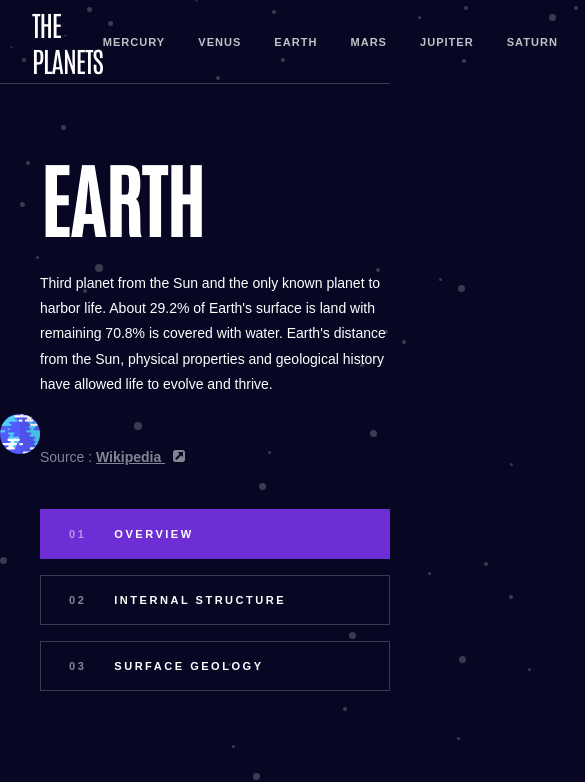
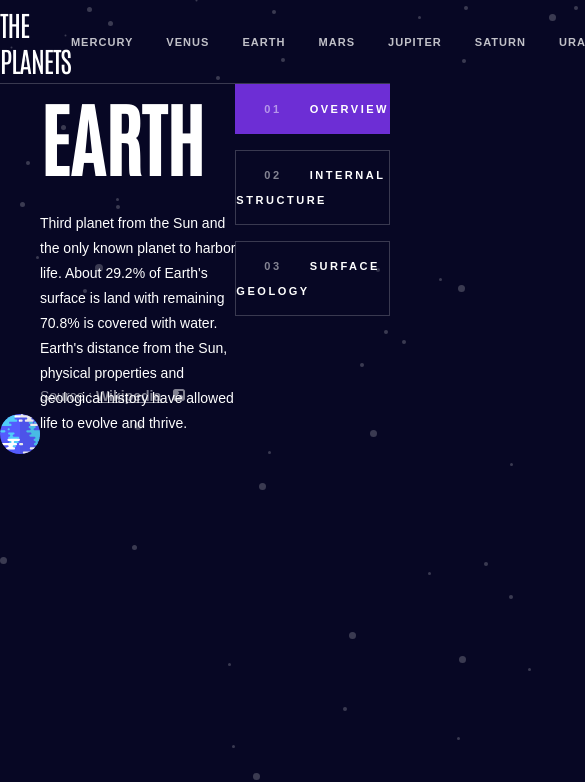
Before and after one commit to bradleyhop/frontend-mentor-planet-facts-site, a Vue app: page / in a window 390 px wide. Shown: the top 782 px of the page, 585 px wide, since content can reach past the window. Built offline with nearby package versions, Linux system fonts and the light colour scheme.

Commit message:
typography as sass includes; more tablet responsiveness; delete starter code

```diff
--- a/src/App.vue
+++ b/src/App.vue
@@ -71,7 +71,7 @@ export default {
     <nav>
       <ul class="menu-list">
         <li
-          class="header-4 menu-item"
+          class="menu-item"
           @click="setNewPlanet(0)"
           @mouseenter="setHoverColor(0)"
           @mouseleave="hover = false"
@@ -80,7 +80,7 @@ export default {
           MERCURY
         </li>
         <li
-          class="header-4 menu-item"
+          class="menu-item"
           @click="setNewPlanet(1)"
           @mouseenter="setHoverColor(1)"
           @mouseleave="hover = false"
@@ -89,7 +89,7 @@ export default {
           VENUS
         </li>
         <li
-          class="header-4 menu-item"
+          class="menu-item"
           @click="setNewPlanet(2)"
           @mouseenter="setHoverColor(2)"
           @mouseleave="hover = false"
@@ -98,7 +98,7 @@ export default {
           EARTH
         </li>
         <li
-          class="header-4 menu-item"
+          class="menu-item"
           @click="setNewPlanet(3)"
           @mouseenter="setHoverColor(3)"
           @mouseleave="hover = false"
@@ -107,7 +107,7 @@ export default {
           MARS
         </li>
         <li
-          class="header-4 menu-item"
+          class="menu-item"
           @click="setNewPlanet(4)"
           @mouseenter="setHoverColor(4)"
           @mouseleave="hover = false"
@@ -116,7 +116,7 @@ export default {
           JUPITER
         </li>
         <li
-          class="header-4 menu-item"
+          class="menu-item"
           @click="setNewPlanet(5)"
           @mouseenter="setHoverColor(5)"
           @mouseleave="hover = false"
@@ -125,7 +125,7 @@ export default {
           SATURN
         </li>
         <li
-          class="header-4 menu-item"
+          class="menu-item"
           @click="setNewPlanet(6)"
           @mouseenter="setHoverColor(6)"
           @mouseleave="hover = false"
@@ -134,7 +134,7 @@ export default {
           URANUS
         </li>
         <li
-          class="header-4 menu-item"
+          class="menu-item"
           @click="setNewPlanet(7)"
           @mouseenter="setHoverColor(7)"
           @mouseleave="hover = false"
@@ -171,7 +171,14 @@ header {
   .logo-container {
     display: flex;
     align-items: center;
-    margin-left: 2.28rem;
+
+    @include tablet-breakpoint {
+      margin: 2.29rem 0 0 0;
+    }
+
+    @include desktop-breakpoint {
+      margin: 0 0 0 2.28rem;
+    }
   }
 
   .logo-text {
@@ -202,6 +209,7 @@ header {
       // makes room for border-top hover effect
       border-top: 2px solid rgba(0, 0, 0, 0);
       text-transform: uppercase;
+      @include header-4;
 
       &:first-child {
         margin-left: 0;
--- a/src/assets/style/main.scss
+++ b/src/assets/style/main.scss
@@ -71,9 +71,9 @@ button {
 }
 
 .button-number {
-  @extend .header-4;
+  @include header-4;
 }
 
 .button-text {
-  @extend .header-4;
+  @include header-4;
 }
--- a/src/assets/style/typography.scss
+++ b/src/assets/style/typography.scss
@@ -1,3 +1,5 @@
+// much of the font size is set for desktop
+
 $antonio-font:  'Antonio', sans-serif;
 $spartan-font:  'Spartan', sans-serif;
 
@@ -12,21 +14,21 @@ html {
   line-height: 1.79rem;
 }
 
-.header-1 {
+@mixin header-1 {
   font-family: $antonio-font;
   font-size: 5.7rem;
   line-height: 7.4rem;
   text-transform: uppercase;
 }
 
-.header-2 {
+@mixin header-2 {
   font-family: $antonio-font;
   font-size: 2.86rem;
   letter-spacing: -1.5px;
   line-height: 3.7rem;
 }
 
-.header-3 {
+@mixin header-3 {
   font-family: $spartan-font;
   font-size: 0.86rem;
   font-weight: bold;
@@ -34,7 +36,7 @@ html {
   line-height: 1.79rem;
 }
 
-.header-4 {
+@mixin header-4 {
   font-family: $spartan-font;
   font-size: 0.79rem;
   font-weight: bold;
--- a/src/components/PlanetDisplay.vue
+++ b/src/components/PlanetDisplay.vue
@@ -89,10 +89,10 @@ export default {
     </div>
 
     <div class="planet-content-container">
-      <h1 class="page-title header-1">{{ planet.name }}</h1>
-
       <!-- only one child will be displayed at a time -->
       <div class="layer-info-container">
+        <h1 class="page-title">{{ planet.name }}</h1>
+
         <p class="para-p para-structure">
           {{ paragraphCopy }}
         </p>
@@ -150,23 +150,23 @@ export default {
   <!-- fact boxes -->
   <div class="number-facts-container">
     <div class="rotation-container grid-outline">
-      <div class="title-fact header-4">Rotation Time</div>
-      <div class="number-fact header-2">{{ planet.rotation }}</div>
+      <div class="title-fact">Rotation Time</div>
+      <div class="number-fact">{{ planet.rotation }}</div>
     </div>
 
     <div class="revolution-container grid-outline">
-      <div class="title-fact header-4">Revolution Time</div>
-      <div class="number-fact header-2">{{ planet.revolution }}</div>
+      <div class="title-fact">Revolution Time</div>
+      <div class="number-fact">{{ planet.revolution }}</div>
     </div>
 
     <div class="radius-container grid-outline">
-      <div class="title-fact header-4">Radius</div>
-      <div class="number-fact header-2">{{ planet.radius }}</div>
+      <div class="title-fact">Radius</div>
+      <div class="number-fact">{{ planet.radius }}</div>
     </div>
 
     <div class="temp-container grid-outline">
-      <div class="title-fact header-4">Average Temp.</div>
-      <div class="number-fact header-2">{{ planet.temperature }}</div>
+      <div class="title-fact">Average Temp.</div>
+      <div class="number-fact">{{ planet.temperature }}</div>
     </div>
   </div>
 </template>
@@ -174,14 +174,20 @@ export default {
 <style lang="scss">
 .upper-container {
   display: flex;
+
+  @include tablet-breakpoint {
+    flex-direction: column;
+  }
+
+  @include desktop-breakpoint {
     flex-direction: row;
-  min-height: 700px; // CHANGE ME!
   }
 
   .img-container {
     display: flex;
     flex-grow: 1;
     position: relative;
+    min-height: 700px; // CHANGE ME!
 
     .center-planets {
       align-items: center;
@@ -207,17 +213,32 @@ export default {
   .planet-content-container {
     flex: 0 0 25rem; // sets width and doesn't grow nor shrink
     display: flex;
+    justify-content: center;
+
+    @include tablet-breakpoint {
+      flex-direction: row;
+    }
+
+    @include desktop-breakpoint {
       flex-direction: column;
-  justify-content: center;
     }
 
     .page-title {
       margin-bottom: 1.64rem;
       text-transform: uppercase;
+      @include header-1;
     }
 
     .layer-info-container {
       min-height: 10rem;
+
+      @include tablet-breakpoint {
+        width: 50%;
+      }
+
+      @include desktop-breakpoint {
+        width: 100%;
+      }
     }
 
     .para-structure {
@@ -244,11 +265,22 @@ export default {
         margin-left: 0.57rem;
       }
     }
+  }
 
   .fact-menu {
     display: flex;
     flex-direction: column;
     margin-bottom: 1.14rem;
+
+    @include tablet-breakpoint {
+      width: 50%;
+      align-items: end;
+      justify-content: center;
+    }
+
+    @include desktop-breakpoint {
+      width: 100%;
+    }
 
     .button-itself {
       margin-bottom: 1.14rem;
@@ -258,6 +290,14 @@ export default {
       &:hover {
         background-color: rgba(216, 216, 216, 0.2);
         border: 1px solid rgba(216, 216, 216, 0); // to blend in with background
+      }
+
+      @include tablet-breakpoint {
+        width: 80%;
+      }
+
+      @include desktop-breakpoint {
+        width: 100%;
       }
     }
 
@@ -283,6 +323,7 @@ export default {
       }
     }
   }
+}
 
 .number-facts-container {
   display: grid;
@@ -298,10 +339,22 @@ export default {
   .title-fact {
     text-transform: uppercase;
     opacity: 0.5;
+    @include header-4;
   }
 
   .number-fact {
     text-transform: uppercase;
+    @include header-2;
+
+    @include tablet-breakpoint {
+      font-size: 1.71rem;
+      line-height: 2.21rem;
+    }
+
+    @include desktop-breakpoint {
+      font-size: 2.86rem;
+      line-height: 3.7rem;
+    }
   }
 }
 </style>
```
Lines whose indentation alone changed are shown as unchanged.
